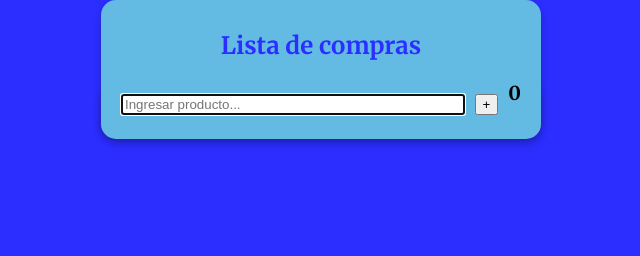
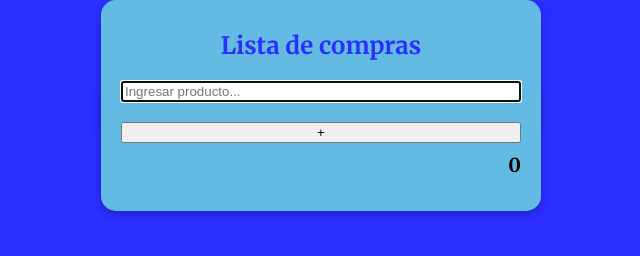
Before and after one commit to RubenDarioCoder/decompras, a plain HTML site: page index.html in a window 1280 px wide. Shown: the whole page, without its empty margins (319-959 px from the left). Drawn offline with Linux system fonts and the light colour scheme.

Commit message:
Update styles.css

```diff
--- a/styles.css
+++ b/styles.css
@@ -157,3 +157,9 @@ section {
         margin-top: 10px;
     }
 }
+
+    #botonAgregarProducto {
+        width: 100%;
+        margin-top: 10px;
+    }
+}
```
